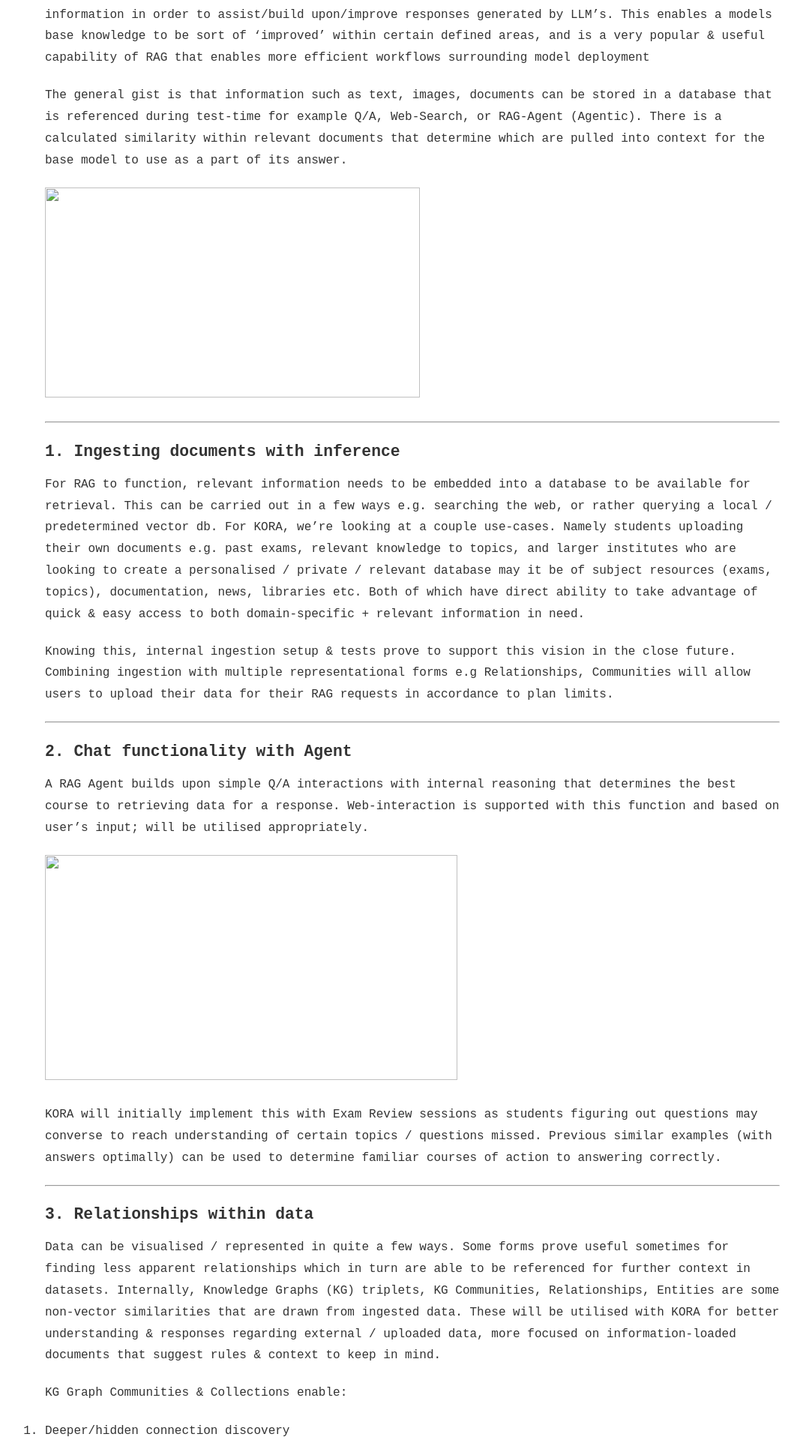
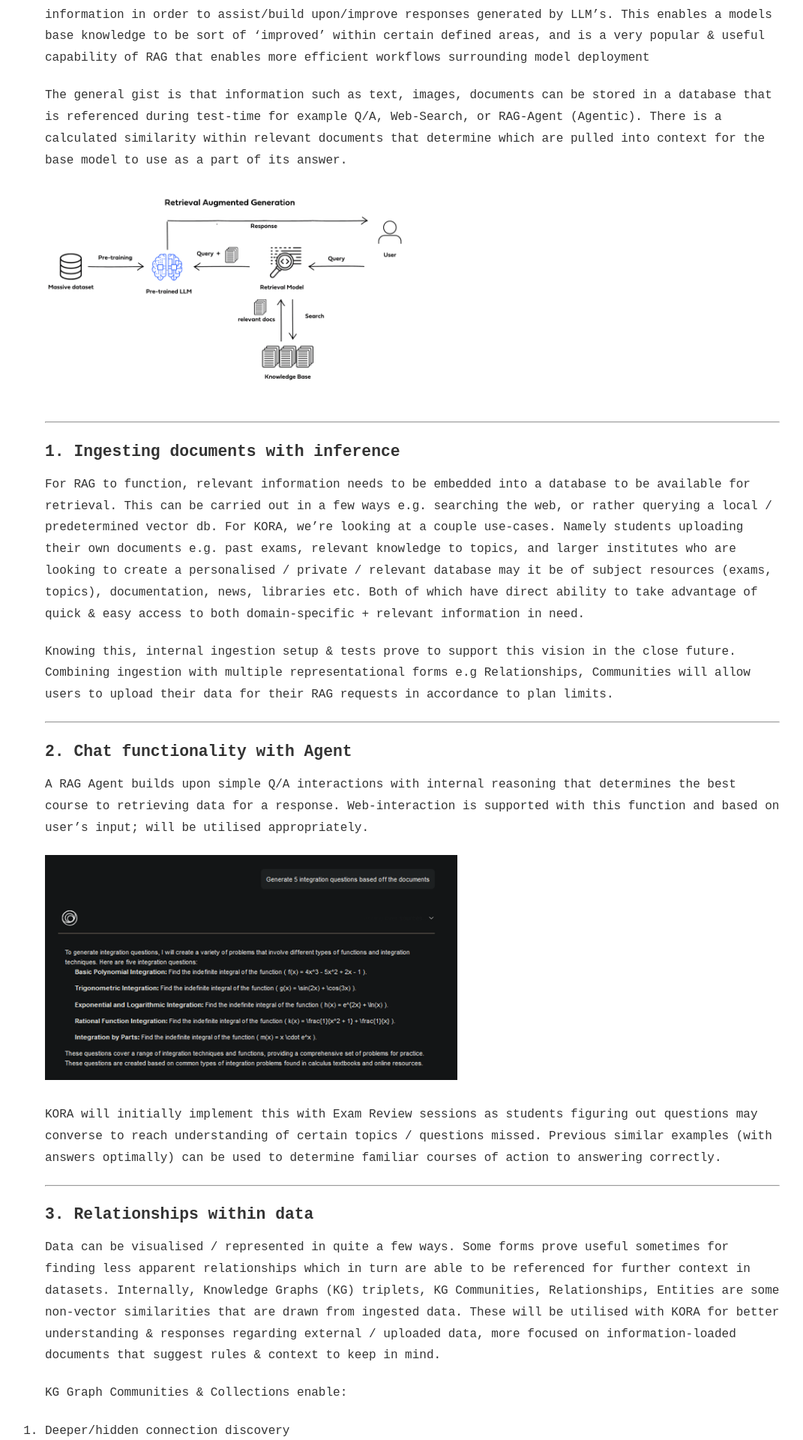
Before and after one commit to kora-edu/kora-edu.github.io, a Jekyll site: the page built from _posts/2025-01-19-weeklyupdate5.md, in a window 1280 px wide. Shown: the part 416-2336 px from the top of the page at 75% size, without its empty margins (90-1161 px from the left). Built offline with Jekyll 4.4.1, drawn with Linux system fonts in a browser that asks for light colours.

Commit message:
try fix imgs

```diff
--- a/_posts/2025-01-19-weeklyupdate5.md
+++ b/_posts/2025-01-19-weeklyupdate5.md
@@ -18,7 +18,7 @@ This enables a models base knowledge to be sort of 'improved' within certain def
 
 The general gist is that information such as text, images, documents can be stored in a database that is referenced during test-time for example Q/A, Web-Search, or RAG-Agent (Agentic). There is a calculated similarity within relevant documents that determine which are pulled into context for the base model to use as a part of its answer.
 
-<img src="rag_pipel.png" width="500" height="280">
+<img src="/img/rag_pipel.png" width="500" height="280">
 
 ---
 
@@ -33,7 +33,7 @@ Knowing this, internal ingestion setup & tests prove to support this vision in t
 #### **2. Chat functionality with Agent**
 A RAG Agent builds upon simple Q/A interactions with internal reasoning that determines the best course to retrieving data for a response. Web-interaction is supported with this function and based on user's input; will be utilised appropriately.
 
-<img src="gen_example1.png" width="550" height="300">
+<img src="/img/gen_example1.png" width="550" height="300">
 
 KORA will initially implement this with Exam Review sessions as students figuring out questions may converse to reach understanding of certain topics / questions missed. Previous similar examples (with answers optimally) can be used to determine familiar courses of action to answering correctly.
 
@@ -63,7 +63,8 @@ KG Graph Communities & Collections enable:
 
 * Hatchet working with workflow
   * Managing current events, admin, debugging/request inspection
-  <img src="hatchet_runs.png" width="471" height="221">
+  ![dd](/img/hatchet_runs.png)
+  <img src="hatchet_runs.png">
 ---
 
 This was an insight into an important feature / whats to come. Stay tuned as we continue pushing toward our next milestones!
```
